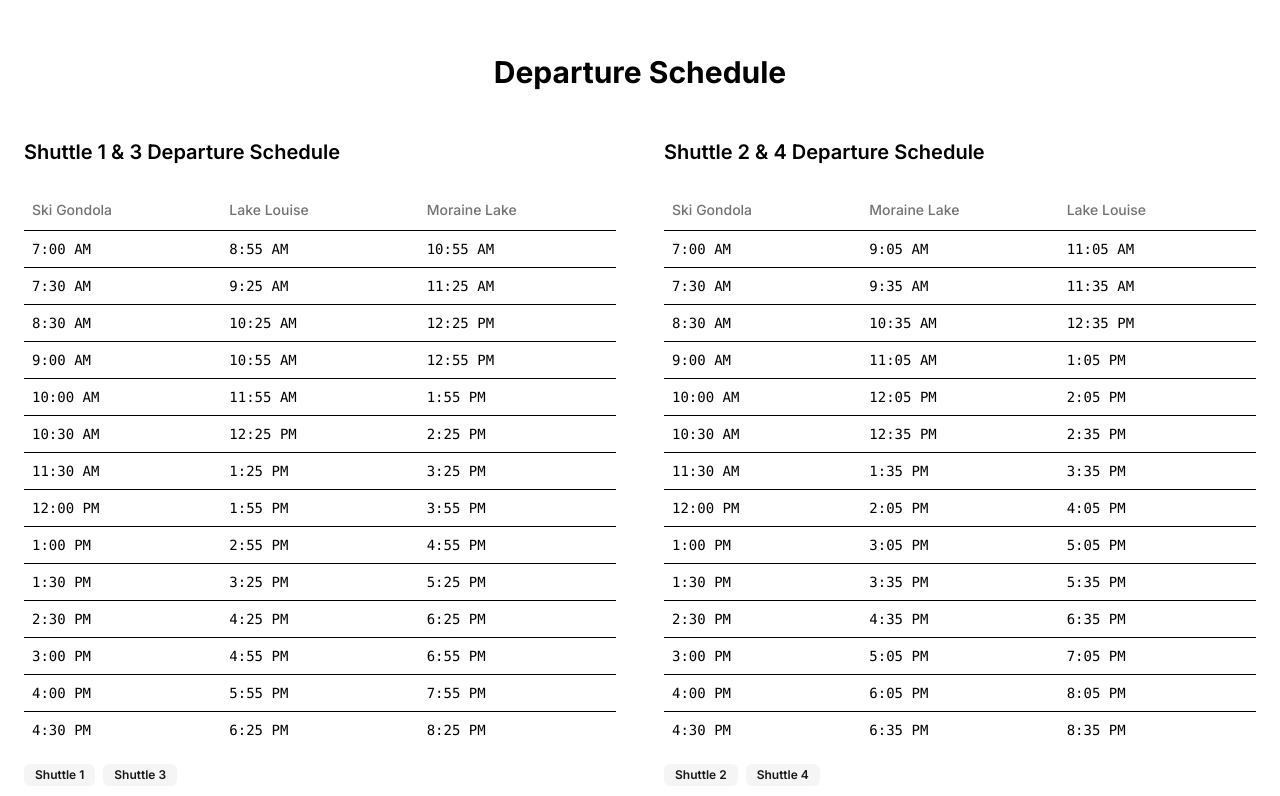
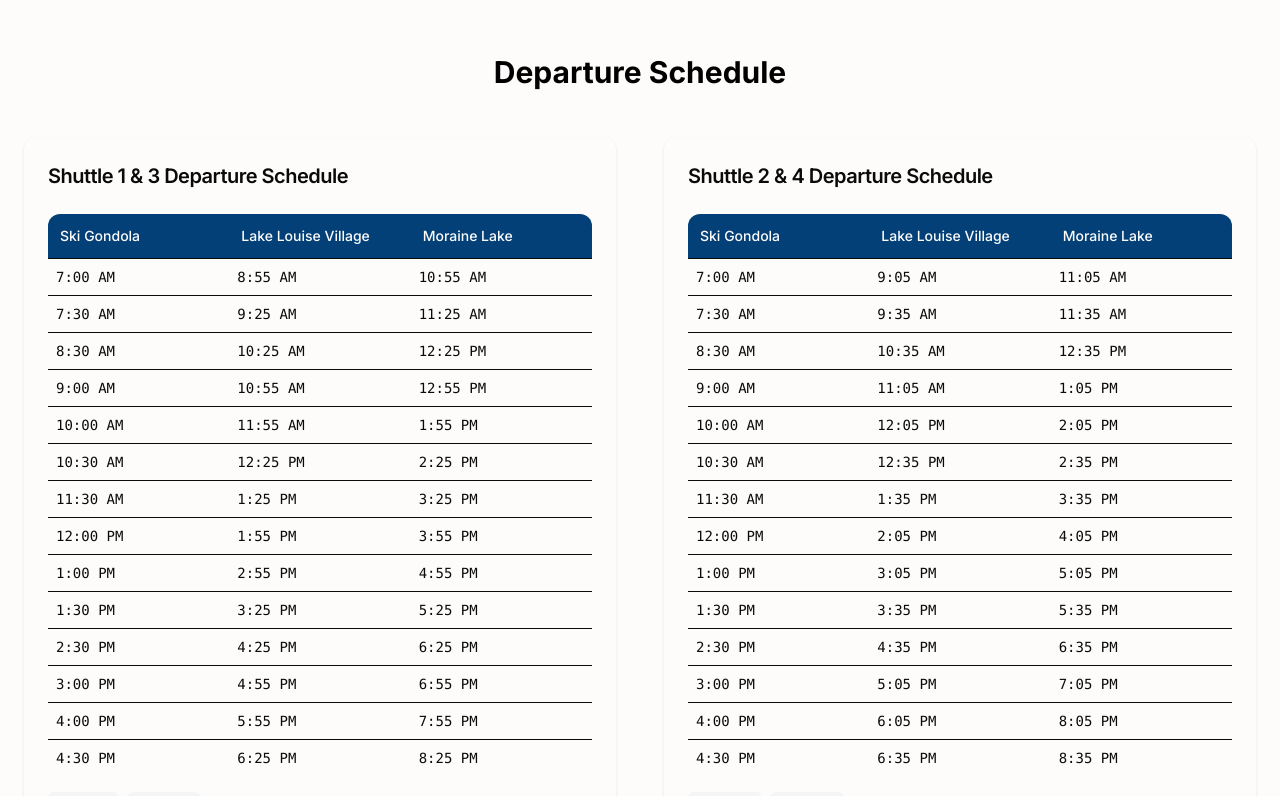
Before and after one commit to jkpz10/moraine-lake-shuttle, a Next.js app: page / in a window 1280 px wide. Shown: the part 1400-2196 px from the top of the page. Built offline with nearby package versions, Linux system fonts and the light colour scheme.

Commit message:
feat: initial change table header colors

```diff
--- a/src/app/layout.tsx
+++ b/src/app/layout.tsx
@@ -30,7 +30,7 @@
   return (
     <html lang="en" suppressHydrationWarning>
       <body
-        className={`${geistSans.variable} ${geistMono.variable} ${inter.className} antialiased`}
+        className={`${geistSans.variable} ${geistMono.variable} ${inter.className} antialiased bg-[#FEFCFB]`}
       >
         <ThemeProvider
           attribute="class"
--- a/src/screens/home/components/departure-schedule/departure-schedule-section.tsx
+++ b/src/screens/home/components/departure-schedule/departure-schedule-section.tsx
@@ -1,22 +1,44 @@
-import { shuttle13Schedule, shuttle24Schedule } from "@/screens/home/departure-schedule"
-import { DepartureScheduleTable } from "./departure-schedule-table"
+import {
+  shuttle13Schedule,
+  shuttle24Schedule,
+} from '@/screens/home/departure-schedule';
+import { DepartureScheduleTable } from './departure-schedule-table';
+import { Card, CardContent, CardHeader, CardTitle } from '@/components/ui/card';
 
 export function DepartureScheduleSection() {
   return (
     <section className="py-24 px-4 md:px-6 bg-background">
       <div className="container mx-auto">
-        <h2 className="text-3xl font-bold text-center mb-12">Departure Schedule</h2>
+        <h2 className="text-3xl font-bold text-center mb-12">
+          Departure Schedule
+        </h2>
         <div className="grid grid-cols-1 lg:grid-cols-2 gap-12">
           <div className="space-y-4">
-            <h3 className="text-xl font-semibold mb-6">Shuttle 1 & 3 Departure Schedule</h3>
-            <DepartureScheduleTable data={shuttle13Schedule} />
+            <Card className="border-none bg-background/50 backdrop-blur-sm hover:bg-background/80 transition-colors duration-300">
+              <CardHeader>
+                <CardTitle className="text-xl font-semibold">
+                  Shuttle 1 & 3 Departure Schedule
+                </CardTitle>
+              </CardHeader>
+              <CardContent className="space-y-4">
+                <DepartureScheduleTable data={shuttle13Schedule} />
+              </CardContent>
+            </Card>
           </div>
           <div className="space-y-4">
-            <h3 className="text-xl font-semibold mb-6">Shuttle 2 & 4 Departure Schedule</h3>
-            <DepartureScheduleTable data={shuttle24Schedule} reversed />
+            <Card className="border-none bg-background/50 backdrop-blur-sm hover:bg-background/80 transition-colors duration-300">
+              <CardHeader>
+                <CardTitle className="text-xl font-semibold">
+                  Shuttle 2 & 4 Departure Schedule
+                </CardTitle>
+              </CardHeader>
+              <CardContent className="space-y-4">
+                <DepartureScheduleTable data={shuttle24Schedule} reversed />
+              </CardContent>
+            </Card>
           </div>
         </div>
       </div>
     </section>
-  )
+  );
 }
--- a/src/screens/home/components/departure-schedule/departure-schedule-table.tsx
+++ b/src/screens/home/components/departure-schedule/departure-schedule-table.tsx
@@ -1,36 +1,59 @@
-import { Table, TableBody, TableCell, TableHead, TableHeader, TableRow } from "@/components/ui/table"
-import { Badge } from "@/components/ui/badge"
-import type { ScheduleTime } from "@/screens/home/departure-schedule"
+import {
+  Table,
+  TableBody,
+  TableCell,
+  TableHead,
+  TableHeader,
+  TableRow,
+} from '@/components/ui/table';
+import { Badge } from '@/components/ui/badge';
+import type { ScheduleTime } from '@/screens/home/departure-schedule';
 
 interface ScheduleTableProps {
-  data: ScheduleTime[]
-  reversed?: boolean
+  data: ScheduleTime[];
+  reversed?: boolean;
 }
 
-export function DepartureScheduleTable({ data, reversed = false }: ScheduleTableProps) {
-  const shuttleNumbers = Array.from(new Set(data.map((item) => item.shuttle)))
+export function DepartureScheduleTable({
+  data,
+  reversed = false,
+}: ScheduleTableProps) {
+  const shuttleNumbers = Array.from(new Set(data.map((item) => item.shuttle)));
 
   return (
     <div className="space-y-4">
       <Table>
         <TableHeader>
           <TableRow>
-            <TableHead className="w-[33%] font-medium">Ski Gondola</TableHead>
-            <TableHead className="w-[33%] font-medium">{reversed ? "Moraine Lake" : "Lake Louise"}</TableHead>
-            <TableHead className="w-[33%] font-medium">{reversed ? "Lake Louise" : "Moraine Lake"}</TableHead>
+            <TableHead className="w-[33%] font-medium bg-[#034078] text-[#FEFCFB] rounded-tl-xl p-3">
+              Ski Gondola
+            </TableHead>
+            <TableHead className="w-[33%] font-medium bg-[#034078] text-[#FEFCFB] p-3">
+              Lake Louise Village
+            </TableHead>
+            <TableHead className="w-[33%] font-medium bg-[#034078] text-[#FEFCFB] rounded-tr-xl p-3">
+              Moraine Lake
+            </TableHead>
           </TableRow>
         </TableHeader>
         <TableBody>
           {data.map((schedule, index) => (
-            <TableRow key={index} className={index % 2 === 0 ? "bg-muted/50" : ""}>
+            <TableRow
+              key={index}
+              className={index % 2 === 0 ? 'bg-muted/50' : ''}
+            >
               <TableCell className="font-mono">{schedule.skiGondola}</TableCell>
-              <TableCell className="font-mono">{reversed ? schedule.moraineLake : schedule.lakeLouise}</TableCell>
-              <TableCell className="font-mono">{reversed ? schedule.lakeLouise : schedule.moraineLake}</TableCell>
+              <TableCell className="font-mono">
+                {reversed ? schedule.moraineLake : schedule.lakeLouise}
+              </TableCell>
+              <TableCell className="font-mono">
+                {reversed ? schedule.lakeLouise : schedule.moraineLake}
+              </TableCell>
             </TableRow>
           ))}
         </TableBody>
       </Table>
-      <div className="flex gap-2">
+      <div className="flex flex-wrap gap-2">
         {shuttleNumbers.map((number) => (
           <Badge key={number} variant="secondary" className="text-xs">
             Shuttle {number}
@@ -38,5 +61,5 @@
         ))}
       </div>
     </div>
-  )
+  );
 }
```
